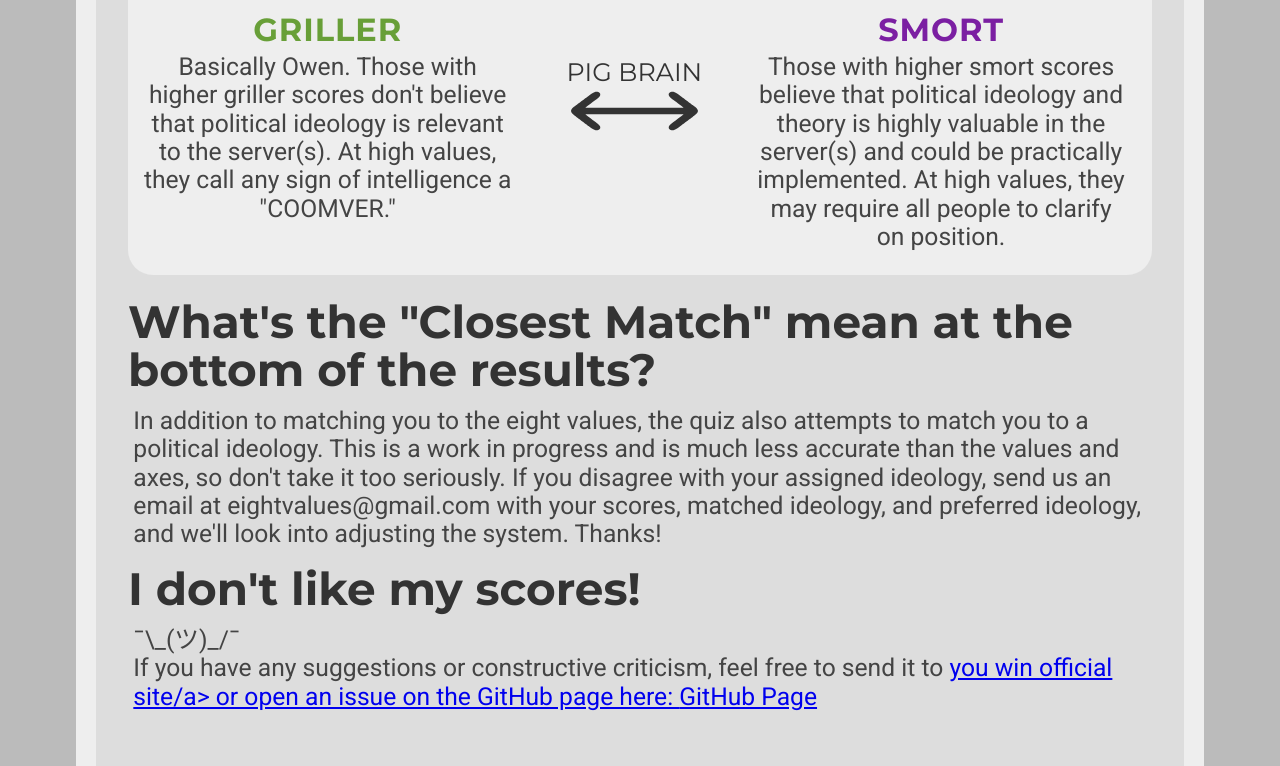
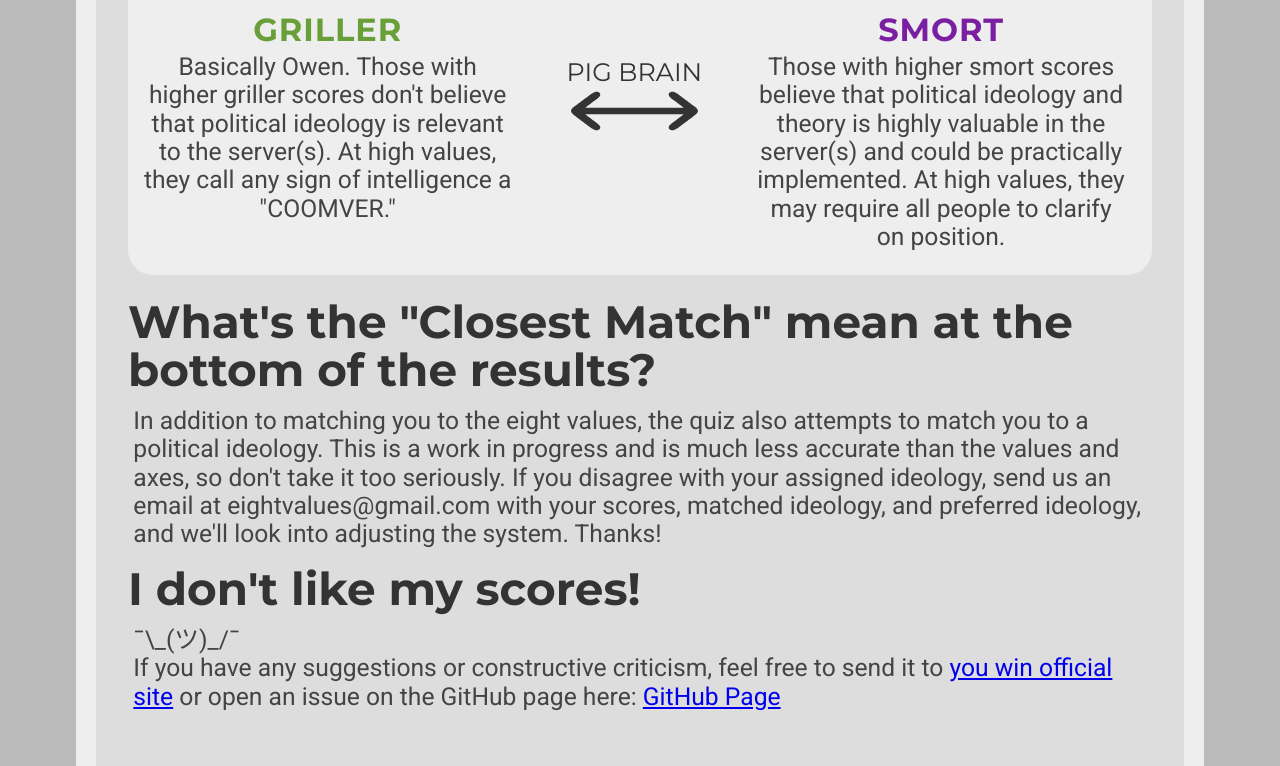
Before and after one commit to Zebulaun/you-win-values, a plain HTML site: page index.html in a window 1280 px wide. Shown: the part 1808-2574 px from the top of the page. Drawn offline with Linux system fonts and the light colour scheme.

Commit message:
Update index.html

```diff
--- a/index.html
+++ b/index.html
@@ -123,7 +123,7 @@
     <p>In addition to matching you to the eight values, the quiz also attempts to match you to a political ideology. This is a work in progress and is much less accurate than the values and axes, so don't take it too seriously. If you disagree with your assigned ideology, send us an email at eightvalues@gmail.com with your scores, matched ideology, and preferred ideology, and we'll look into adjusting the system. Thanks!</p>
 <h2>I don't like my scores!</h2>
     <p>¯\_(ツ)_/¯<br/>
-    If you have any suggestions or constructive criticism, feel free to send it to <a href="https://www.tomorrowtides.com/we-win.html">you win official site/a> or open an issue on the GitHub page here: <a href="https://www.tomorrowtides.com/we-win.html">GitHub Page</a></p>
+    If you have any suggestions or constructive criticism, feel free to send it to <a href="https://www.tomorrowtides.com/we-win.html">you win official site</a> or open an issue on the GitHub page here: <a href="https://www.tomorrowtides.com/we-win.html">GitHub Page</a></p>
 <br>
 <!-- Website visit statistics - no personal information is collected! -->
 <script type="text/javascript">
```
